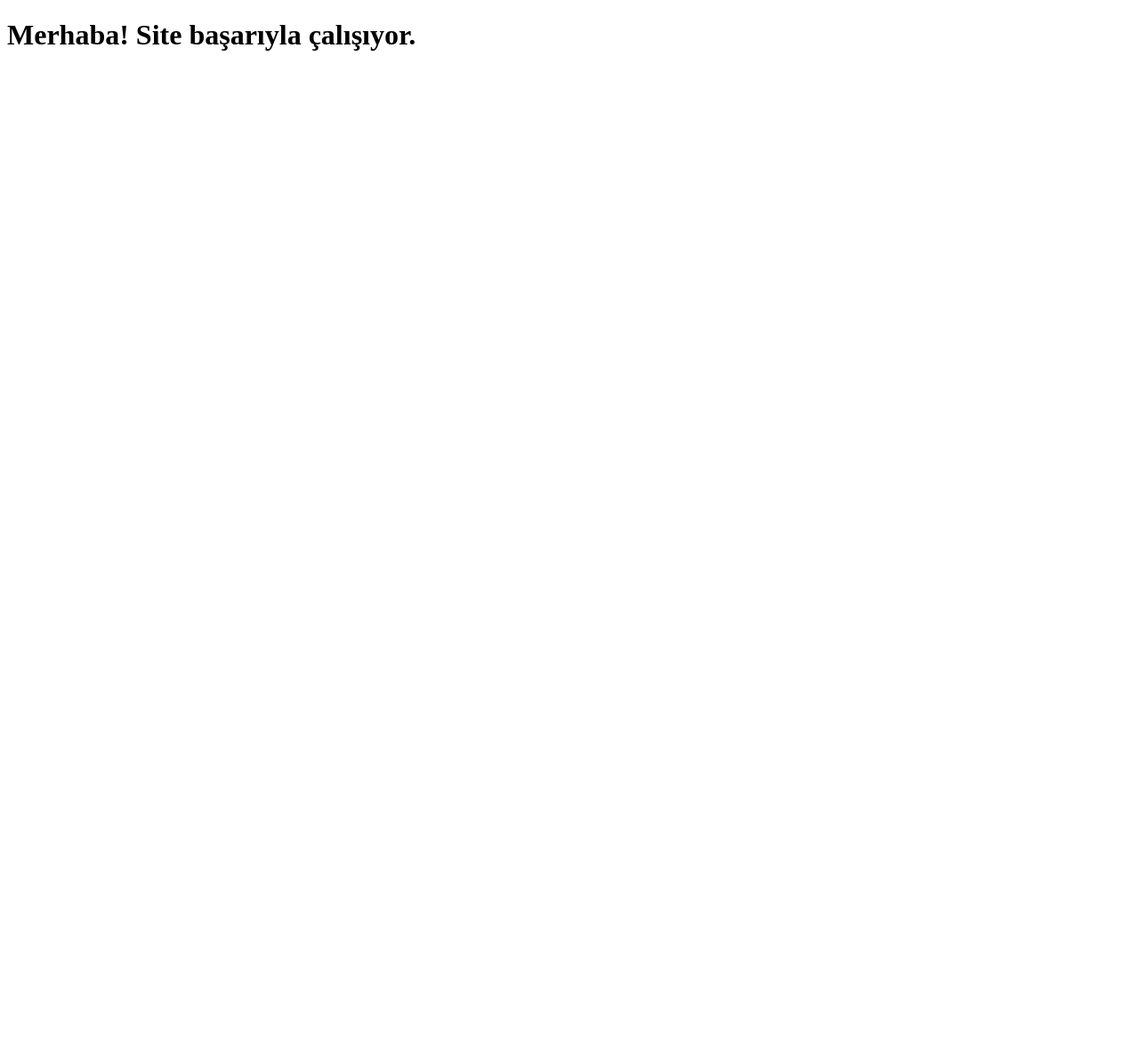
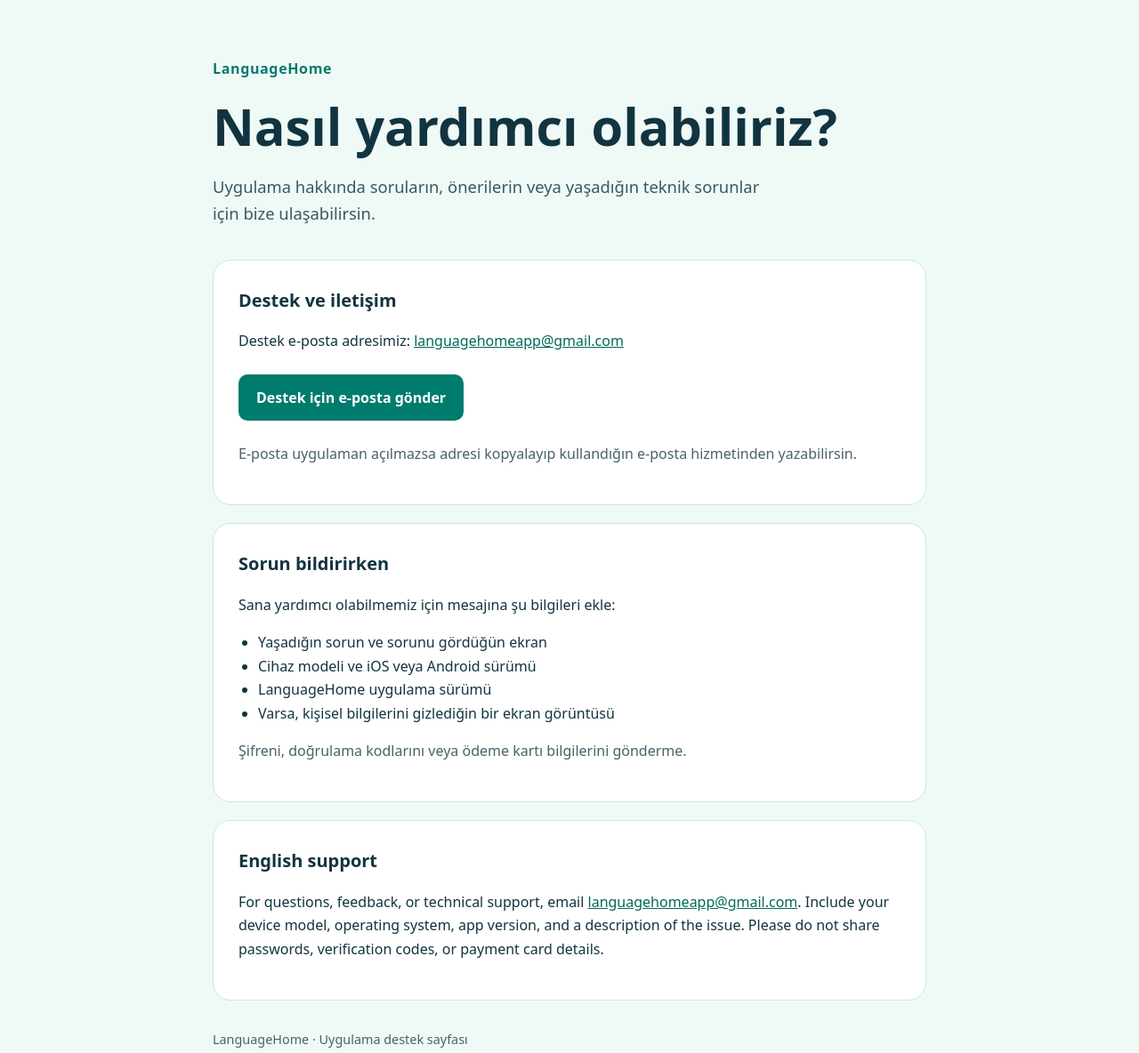
Before and after one commit to fatmagokce1973/fatmagokce1973.github.io, a plain HTML site: page index.html in a window 1280 px wide. Shown: the whole page at 89% size. Before the commit the page ends 800 px from the top, so only its background shows below. Drawn offline with Linux system fonts and the light colour scheme.

Commit message:
Publish LanguageHome support page

```diff
--- a/index.html
+++ b/index.html
@@ -1,7 +1,44 @@
-<!DOCTYPE html>
-<html>
-<head><title>Site Çalışıyor</title></head>
+<!doctype html>
+<html lang="tr">
+<head>
+  <meta charset="utf-8">
+  <meta name="viewport" content="width=device-width, initial-scale=1">
+  <meta name="description" content="LanguageHome destek sayfası. Sorularınız ve teknik destek için bizimle iletişime geçin.">
+  <title>LanguageHome | Destek</title>
+  <style>
+    :root{color-scheme:light;font-family:system-ui,-apple-system,BlinkMacSystemFont,"Segoe UI",sans-serif;color:#123440;background:#effaf7}
+    *{box-sizing:border-box}body{margin:0;line-height:1.65}main{max-width:850px;margin:auto;padding:64px 24px}header{margin-bottom:36px}.brand{font-weight:750;color:#08796d;letter-spacing:.04em}h1{font-size:clamp(2.2rem,7vw,3.6rem);line-height:1.12;margin:20px 0}h2{font-size:1.25rem;margin-top:0}p,li{font-size:1rem}.intro{font-size:1.15rem;max-width:620px;color:#385963}.card{background:white;border:1px solid #cde6df;border-radius:20px;padding:28px;margin:20px 0}a{color:#00695e;overflow-wrap:anywhere}.button{display:inline-block;background:#007c6e;color:white;text-decoration:none;padding:13px 20px;border-radius:10px;font-weight:650;margin:8px 0}a:focus-visible{outline:3px solid #193fff;outline-offset:5px}ul{padding-left:22px}.note{color:#47626a}footer{margin-top:32px;color:#47626a;font-size:.9rem}@media(max-width:480px){main{padding:36px 18px}.card{padding:22px}}
+  </style>
+</head>
 <body>
-<h1>Merhaba! Site başarıyla çalışıyor.</h1>
+  <main>
+    <header>
+      <div class="brand">LanguageHome</div>
+      <h1>Nasıl yardımcı olabiliriz?</h1>
+      <p class="intro">Uygulama hakkında soruların, önerilerin veya yaşadığın teknik sorunlar için bize ulaşabilirsin.</p>
+    </header>
+    <section class="card" aria-labelledby="contact-title">
+      <h2 id="contact-title">Destek ve iletişim</h2>
+      <p>Destek e-posta adresimiz: <a href="mailto:languagehomeapp@gmail.com">languagehomeapp@gmail.com</a></p>
+      <a class="button" href="mailto:languagehomeapp@gmail.com?subject=LanguageHome%20Destek">Destek için e-posta gönder</a>
+      <p class="note">E-posta uygulaman açılmazsa adresi kopyalayıp kullandığın e-posta hizmetinden yazabilirsin.</p>
+    </section>
+    <section class="card" aria-labelledby="issue-title">
+      <h2 id="issue-title">Sorun bildirirken</h2>
+      <p>Sana yardımcı olabilmemiz için mesajına şu bilgileri ekle:</p>
+      <ul>
+        <li>Yaşadığın sorun ve sorunu gördüğün ekran</li>
+        <li>Cihaz modeli ve iOS veya Android sürümü</li>
+        <li>LanguageHome uygulama sürümü</li>
+        <li>Varsa, kişisel bilgilerini gizlediğin bir ekran görüntüsü</li>
+      </ul>
+      <p class="note">Şifreni, doğrulama kodlarını veya ödeme kartı bilgilerini gönderme.</p>
+    </section>
+    <section class="card" lang="en" aria-labelledby="english-title">
+      <h2 id="english-title">English support</h2>
+      <p>For questions, feedback, or technical support, email <a href="mailto:languagehomeapp@gmail.com">languagehomeapp@gmail.com</a>. Include your device model, operating system, app version, and a description of the issue. Please do not share passwords, verification codes, or payment card details.</p>
+    </section>
+    <footer>LanguageHome · Uygulama destek sayfası</footer>
+  </main>
 </body>
 </html>
```
